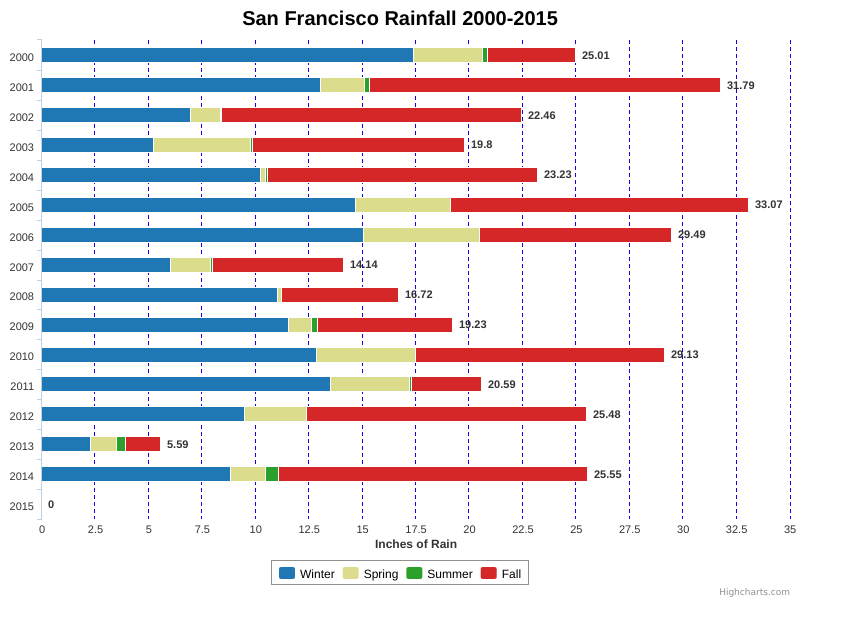
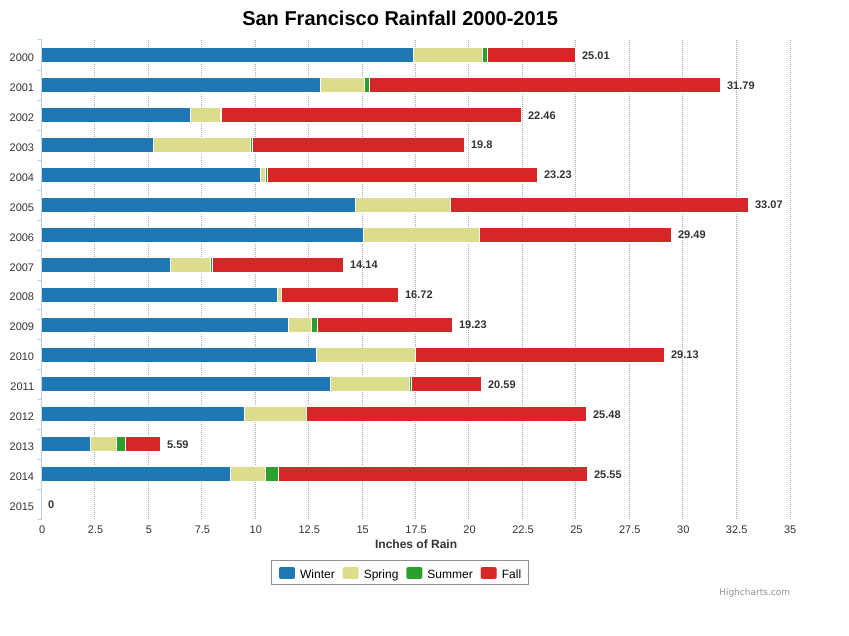
Before and after one commit to PaulAYoung/s2015_infoviz, a plain HTML site: page hw-highcharts/index.html in a window 1280 px wide. Shown: the whole page, without its empty margins (0-849 px from the left). Drawn offline with Linux system fonts and the light colour scheme.

Commit message:
some style fixes

```diff
--- a/hw-highcharts/index.html
+++ b/hw-highcharts/index.html
@@ -63,12 +63,12 @@ var options = {
   },
   tooltip: {
     // hints: borderRadius, borderWidth, shadow
-    borderRadius: 1,
-    borderWidth: 2,
+    borderRadius: 5,
+    borderWidth: 1.5,
     shadow: true,
     style: {
       // hints: color, fontFamily, fontSize, padding
-        color:"#1111bb",
+        color:"black",
         fontFamily: "Helvetica,Arial,sans-serif",
         padding: "5px",
         fontSize: "12px",
@@ -85,8 +85,8 @@ var options = {
   },
   yAxis: {
     // hints: gridLineColor, gridLineDashStyle
-    gridLineColor: "#1400eb",
-    gridLineDashStyle: "dash",
+    gridLineColor: "#aaaaaa",
+    gridLineDashStyle: "ShortDot",
     labels: {
       style: {
         color: "#333333",
```
